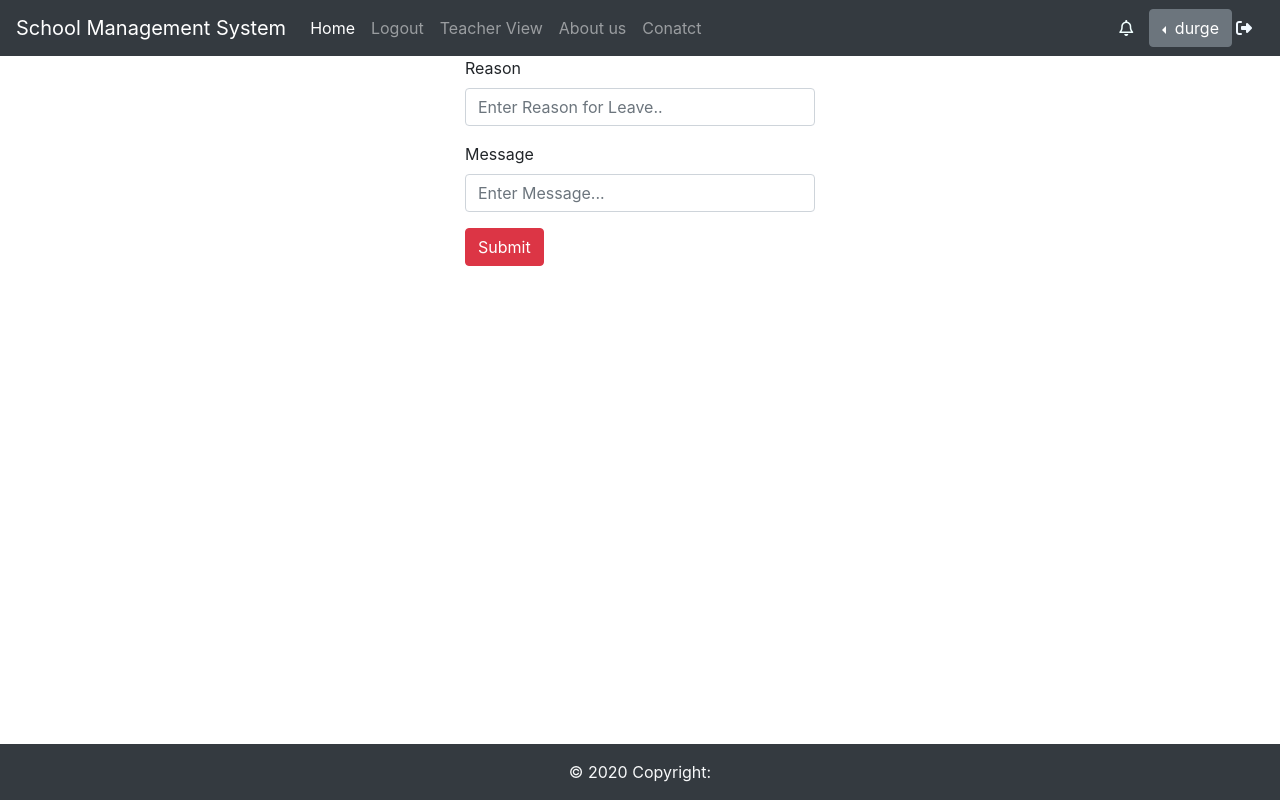
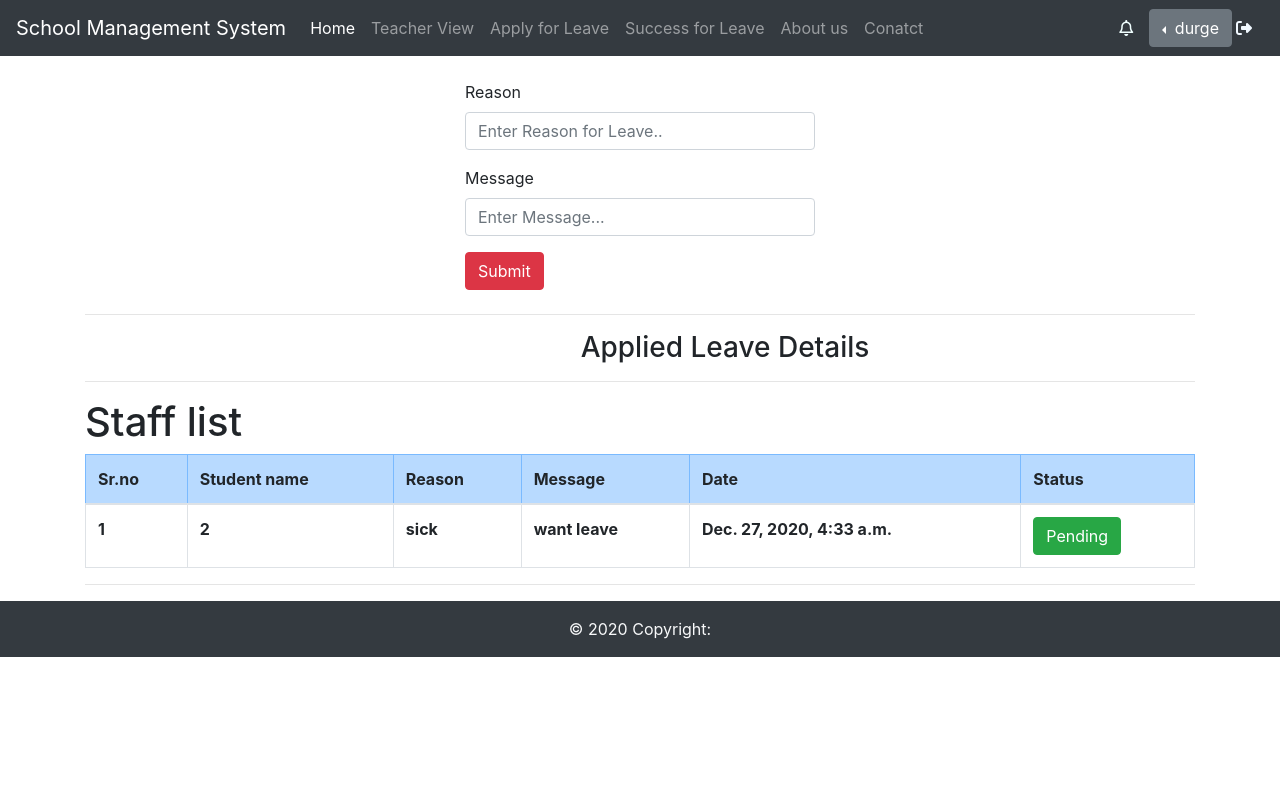
Before and after one commit to Durgesh-Gupta/College-Management-System-using-Django, a Django app: page /lf in a window 1280 px wide; the page is wider, and only the part inside the window is pictured. Run offline with Django 3.2, Linux system fonts and the light colour scheme; a user stored in the database is signed in; data comes from the database, SQL or seed files in the repository; some libraries are stand-ins or nearby versions.

Commit message:
add Leave request

```diff
--- a/CollegeManagementProject/CollegeApp/models.py
+++ b/CollegeManagementProject/CollegeApp/models.py
@@ -76,9 +76,10 @@ class leavestatus(models.Model):
         return s.status
 
 class Leave(models.Model):
-    std_id=models.ForeignKey(UserModel,on_delete=models.CASCADE)
+    std_id=models.IntegerField()
     reason=models.CharField(max_length=120)
     message=models.TextField(max_length=420)
+    on_date=models.DateTimeField(auto_now_add=True)
     status=models.ForeignKey(leavestatus,on_delete=models.CASCADE,default=1)
 
 class Leaveform(forms.ModelForm):
--- a/CollegeManagementProject/CollegeApp/templates/base.html
+++ b/CollegeManagementProject/CollegeApp/templates/base.html
@@ -44,7 +44,7 @@
 <!-- Copyright -->
 <!-- Copyright -->
 </div>
-<div class="footer-copyright text-center py-3 bg-dark text-light " style="position: absolute;bottom: 0;width: 100vw;">© 2020 Copyright:
+<div class="footer-copyright text-center py-3 bg-dark text-light " style="bottom: 0;width: 100vw;">© 2020 Copyright:
 
 </div>    <!-- Optional JavaScript -->
     <!-- jQuery first, then Popper.js, then Bootstrap JS -->
--- a/CollegeManagementProject/CollegeApp/templates/leaveform.html
+++ b/CollegeManagementProject/CollegeApp/templates/leaveform.html
@@ -1,6 +1,6 @@
 {% extends 'base.html' %}
 {% block main%}
-<div class="row">
+<div class="row my-4">
     <div class="col-md-4 offset-4">
         <form action="" method="POST">
             {%csrf_token%}
@@ -17,5 +17,38 @@
         </form>
     </div>
 </div>
+<hr>
+<div class="text-center" style="width: 100vw;"><h3>Applied Leave Details</h3></div>
+<hr>
+<h1 class="text-justify">Staff list</h1>
+<table class="table table-bordered">
+    <thead>
+<tr class="table-primary">
+    <th>Sr.no</th>
+    <th>Student name</th>
+    <th>Reason</th>
+    <th>Message</th>
+    <th>Date</th>
+
+    <th colspan="3">Status</th>
+</tr>
+</thead>
+{% for i in llist%}
+<tr class="font-weight-bold">
+<td>{{i.id}}</td>
+<td>{{i.std_id}}</td>
+<td>{{i.reason}}</td>
+<td>{{i.message}}</td>
+<td>{{i.on_date}}</td>
+
+<td><button type="button" class="btn btn-success">{{i.status}}</button></td>
+
+
+
+
+</tr>
+{% endfor %}
+</table>
+<hr>
 
 {%endblock%}
--- a/CollegeManagementProject/CollegeApp/templates/navbar.html
+++ b/CollegeManagementProject/CollegeApp/templates/navbar.html
@@ -21,11 +21,15 @@
 
       {%if user.is_authenticated%}
 
+
       <li class="nav-item">
-        <a class="nav-link" href="logout">Logout</a>
+        <a class="nav-link" href="TEacherview">Teacher View</a>
       </li>
       <li class="nav-item">
-        <a class="nav-link" href="TEacherview">Teacher View</a>
+        <a class="nav-link" href="lf">Apply for Leave</a>
+      </li>
+      <li class="nav-item">
+        <a class="nav-link" href="appleav">Success for Leave</a>
       </li>
       {% else %}
       <li class="nav-item">
--- a/CollegeManagementProject/CollegeApp/urls.py
+++ b/CollegeManagementProject/CollegeApp/urls.py
@@ -15,6 +15,8 @@ urlpatterns = [
     path('editprofile/<int:id>',v.UpdateProfile),
     path('deletestud/<int:id>',v.deleteStudent),
 
+    path('appreje/<int:id>',v.appreje),
+
     path('login',v.login_view),
     path('logout',v.logout_view),
 
@@ -22,5 +24,6 @@ urlpatterns = [
 
     path('addStaff',v.addStaff),
     path('lf',v.leaveform),
+    path('appleav',v.LeaveSelect),
 
 ]
--- a/CollegeManagementProject/CollegeApp/views.py
+++ b/CollegeManagementProject/CollegeApp/views.py
@@ -123,20 +123,37 @@ def leaveform(request):
     if request.method=='POST':
         uid=request.session.get('uid')
         print("uid:",uid)
-        user=UserModel.objects.filter(id=uid)
-        print("user:",user)
-
-        userid=user[0].id
-        print("userid:",userid)
         reson=request.POST.get('reason')
         message=request.POST.get('message')
-        # print(prd.id,prd.name,prd.price)
+        print("reason:",reson)
+        print("message",message)
+
         le=Leave()
-        le.std_id=user
+        le.std_id=uid
         le.reason=reson
         le.message=message
         le.save()
         return redirect('/')
     else:
         f=Leaveform
-        return render(request,'leaveform.html',{'forms':f})
+        llist=Leave.objects.all()
+
+
+        return render(request,'leaveform.html',{'forms':f,'llist':llist})
+
+
+def LeaveSelect(request):
+    llist=Leave.objects.all()
+    if request.method=='POST':
+        st=Leaveform(request.POST)
+        st.save()
+        return redirect('/')
+    else:
+        st=Userform()
+        return render(request,'leaveapply.html',{'llist':llist})
+
+def appreje(request,id):
+    llist=Leave.objects.filter(id=id)
+    llist.status=2
+    llist.save()
+    return render(request,'leaveform.html')
```
Also changed, not shown: CollegeManagementProject/CollegeApp/templates/leaveapply.html (added, +36 -0 lines), CollegeManagementProject/CollegeApp/migrations/0007_auto_20201227_0941.py (added), CollegeManagementProject/CollegeApp/migrations/0008_leave_on_date.py (added), CollegeManagementProject/db.sqlite3.
